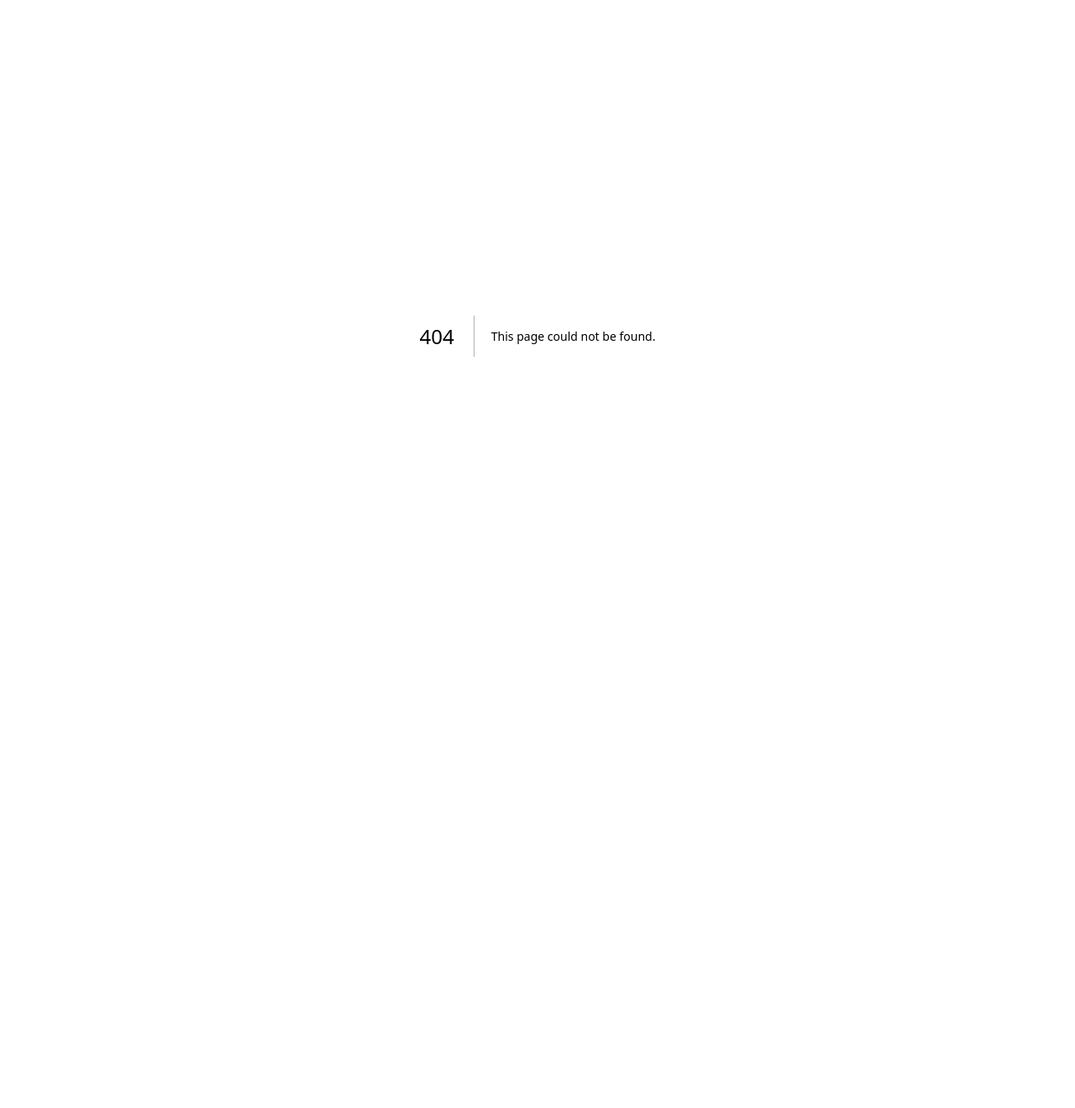
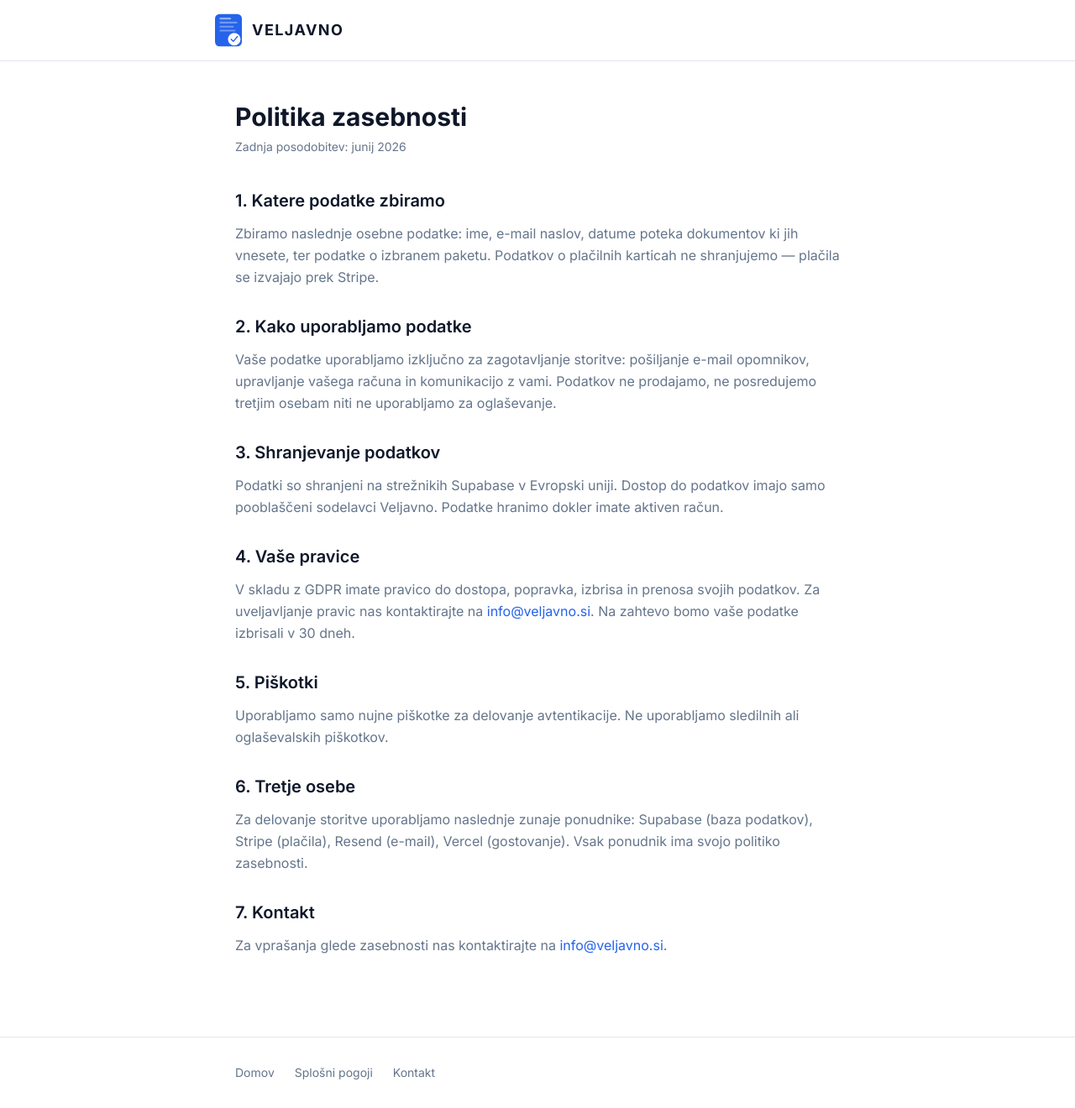
Before and after one commit to kristjandraksler/veljavno, a Next.js app: page /zasebnost in a window 1280 px wide. Before the commit this address had no page. Shown: the whole page at 84% size. Before the commit the page ends 800 px from the top, so only its background shows below. Built offline with nearby package versions, Linux system fonts and the light colour scheme.

Commit message:
Dodaj splošni pogoji in politika zasebnosti

```diff
--- a/app/page.tsx
+++ b/app/page.tsx
@@ -248,12 +248,16 @@ export default function Home() {
       </section>
 
       <footer className="border-t border-border py-10">
-        <div className="mx-auto flex max-w-7xl flex-col gap-4 px-5 text-sm text-muted-foreground md:flex-row md:items-center md:justify-between md:px-8">
-          <div className="font-display text-lg font-bold text-foreground">Veljavno</div>
-          <div>© 2026 Veljavno</div>
-          <a href="mailto:kontakt@veljavno.si" className="transition-colors hover:text-primary focus:outline-none focus:ring-4 focus:ring-primary focus:ring-offset-2">kontakt@veljavno.si</a>
-        </div>
-      </footer>
+  <div className="mx-auto flex max-w-7xl flex-col gap-4 px-5 text-sm text-muted-foreground md:flex-row md:items-center md:justify-between md:px-8">
+    <div className="font-display text-lg font-bold text-foreground">Veljavno</div>
+    <div className="flex gap-6">
+      <a href="/pogoji" className="hover:text-primary transition-colors">Splošni pogoji</a>
+      <a href="/zasebnost" className="hover:text-primary transition-colors">Zasebnost</a>
+      <a href="mailto:info@veljavno.si" className="hover:text-primary transition-colors">Kontakt</a>
+    </div>
+    <div>© 2026 Veljavno</div>
+  </div>
+</footer>
     </main>
   );
 }
--- /dev/null
+++ b/app/pogoji/page.tsx
@@ -0,0 +1,74 @@
+export default function Pogoji() {
+  return (
+    <main className="min-h-screen bg-background">
+      <nav className="border-b border-border px-6 py-4">
+        <div className="max-w-3xl mx-auto">
+          <a href="/" className="flex items-center gap-3 w-fit">
+            <svg width="32" height="40" viewBox="0 0 60 72" fill="none" xmlns="http://www.w3.org/2000/svg">
+              <rect x="0" y="0" width="60" height="72" rx="10" fill="#2563eb"/>
+              <rect x="10" y="8" width="26" height="4" rx="2" fill="white" fillOpacity="0.5"/>
+              <rect x="10" y="17" width="40" height="4" rx="2" fill="white" fillOpacity="0.35"/>
+              <rect x="10" y="26" width="32" height="4" rx="2" fill="white" fillOpacity="0.35"/>
+              <rect x="10" y="35" width="36" height="4" rx="2" fill="white" fillOpacity="0.35"/>
+              <circle cx="43" cy="56" r="14" fill="white"/>
+              <path d="M36 56 L41 61 L50 50" stroke="#2563eb" strokeWidth="2.5" strokeLinecap="round" strokeLinejoin="round"/>
+            </svg>
+            <span className="font-display text-lg font-bold tracking-[0.08em]">VELJAVNO</span>
+          </a>
+        </div>
+      </nav>
+
+      <div className="max-w-3xl mx-auto px-6 py-12">
+        <h1 className="text-3xl font-bold mb-2">Splošni pogoji uporabe</h1>
+        <p className="text-muted-foreground text-sm mb-10">Zadnja posodobitev: junij 2026</p>
+
+        <div className="prose prose-slate max-w-none space-y-8">
+
+          <section>
+            <h2 className="text-xl font-semibold mb-3">1. Splošno</h2>
+            <p className="text-muted-foreground leading-relaxed">Veljavno je spletna storitev za upravljanje in sledenje veljavnosti osebnih dokumentov. Z uporabo storitve se strinjate s temi pogoji. Storitev zagotavlja Veljavno, s sedežem v Sloveniji.</p>
+          </section>
+
+          <section>
+            <h2 className="text-xl font-semibold mb-3">2. Storitev</h2>
+            <p className="text-muted-foreground leading-relaxed">Veljavno omogoča shranjevanje datumov poteka dokumentov in pošiljanje e-mail opomnikov. Ne prevzemamo odgovornosti za morebitne posledice zamude pri podaljšanju dokumentov. Storitev je informativne narave.</p>
+          </section>
+
+          <section>
+            <h2 className="text-xl font-semibold mb-3">3. Račun in plačilo</h2>
+            <p className="text-muted-foreground leading-relaxed">Za uporabo storitve je potrebna registracija in plačilo izbranega paketa. Plačila so enkratna (Samostojni, Družinski) ali mesečna (Poslovni). Plačila so nepreklicna razen v primerih predpisanih z zakonom. Plačila se izvajajo prek Stripe.</p>
+          </section>
+
+          <section>
+            <h2 className="text-xl font-semibold mb-3">4. Zasebnost</h2>
+            <p className="text-muted-foreground leading-relaxed">Vaše osebne podatke obdelujemo v skladu z našo <a href="/zasebnost" className="text-primary hover:underline">Politiko zasebnosti</a>. Podatkov ne prodajamo tretjim osebam.</p>
+          </section>
+
+          <section>
+            <h2 className="text-xl font-semibold mb-3">5. Odgovornost</h2>
+            <p className="text-muted-foreground leading-relaxed">Veljavno ne prevzema odgovornosti za morebitne škode nastale zaradi nedelovanja storitve, zamude pri dostavi e-mail opomnikov ali napak v sistemu. Storitev se zagotavlja "kot je" brez jamstev.</p>
+          </section>
+
+          <section>
+            <h2 className="text-xl font-semibold mb-3">6. Spremembe pogojev</h2>
+            <p className="text-muted-foreground leading-relaxed">Pridržujemo si pravico do spremembe teh pogojev. O pomembnih spremembah vas bomo obvestili po e-pošti. Nadaljnja uporaba storitve po objavi sprememb pomeni strinjanje z novimi pogoji.</p>
+          </section>
+
+          <section>
+            <h2 className="text-xl font-semibold mb-3">7. Kontakt</h2>
+            <p className="text-muted-foreground leading-relaxed">Za vprašanja v zvezi s pogoji nas kontaktirajte na <a href="mailto:info@veljavno.si" className="text-primary hover:underline">info@veljavno.si</a>.</p>
+          </section>
+
+        </div>
+      </div>
+
+      <footer className="border-t border-border py-8 mt-12">
+        <div className="max-w-3xl mx-auto px-6 flex gap-6 text-sm text-muted-foreground">
+          <a href="/" className="hover:text-foreground transition-colors">Domov</a>
+          <a href="/zasebnost" className="hover:text-foreground transition-colors">Politika zasebnosti</a>
+          <a href="mailto:info@veljavno.si" className="hover:text-foreground transition-colors">Kontakt</a>
+        </div>
+      </footer>
+    </main>
+  )
+}
--- /dev/null
+++ b/app/zasebnost/page.tsx
@@ -0,0 +1,74 @@
+export default function Zasebnost() {
+  return (
+    <main className="min-h-screen bg-background">
+      <nav className="border-b border-border px-6 py-4">
+        <div className="max-w-3xl mx-auto">
+          <a href="/" className="flex items-center gap-3 w-fit">
+            <svg width="32" height="40" viewBox="0 0 60 72" fill="none" xmlns="http://www.w3.org/2000/svg">
+              <rect x="0" y="0" width="60" height="72" rx="10" fill="#2563eb"/>
+              <rect x="10" y="8" width="26" height="4" rx="2" fill="white" fillOpacity="0.5"/>
+              <rect x="10" y="17" width="40" height="4" rx="2" fill="white" fillOpacity="0.35"/>
+              <rect x="10" y="26" width="32" height="4" rx="2" fill="white" fillOpacity="0.35"/>
+              <rect x="10" y="35" width="36" height="4" rx="2" fill="white" fillOpacity="0.35"/>
+              <circle cx="43" cy="56" r="14" fill="white"/>
+              <path d="M36 56 L41 61 L50 50" stroke="#2563eb" strokeWidth="2.5" strokeLinecap="round" strokeLinejoin="round"/>
+            </svg>
+            <span className="font-display text-lg font-bold tracking-[0.08em]">VELJAVNO</span>
+          </a>
+        </div>
+      </nav>
+
+      <div className="max-w-3xl mx-auto px-6 py-12">
+        <h1 className="text-3xl font-bold mb-2">Politika zasebnosti</h1>
+        <p className="text-muted-foreground text-sm mb-10">Zadnja posodobitev: junij 2026</p>
+
+        <div className="prose prose-slate max-w-none space-y-8">
+
+          <section>
+            <h2 className="text-xl font-semibold mb-3">1. Katere podatke zbiramo</h2>
+            <p className="text-muted-foreground leading-relaxed">Zbiramo naslednje osebne podatke: ime, e-mail naslov, datume poteka dokumentov ki jih vnesete, ter podatke o izbranem paketu. Podatkov o plačilnih karticah ne shranjujemo — plačila se izvajajo prek Stripe.</p>
+          </section>
+
+          <section>
+            <h2 className="text-xl font-semibold mb-3">2. Kako uporabljamo podatke</h2>
+            <p className="text-muted-foreground leading-relaxed">Vaše podatke uporabljamo izključno za zagotavljanje storitve: pošiljanje e-mail opomnikov, upravljanje vašega računa in komunikacijo z vami. Podatkov ne prodajamo, ne posredujemo tretjim osebam niti ne uporabljamo za oglaševanje.</p>
+          </section>
+
+          <section>
+            <h2 className="text-xl font-semibold mb-3">3. Shranjevanje podatkov</h2>
+            <p className="text-muted-foreground leading-relaxed">Podatki so shranjeni na strežnikih Supabase v Evropski uniji. Dostop do podatkov imajo samo pooblaščeni sodelavci Veljavno. Podatke hranimo dokler imate aktiven račun.</p>
+          </section>
+
+          <section>
+            <h2 className="text-xl font-semibold mb-3">4. Vaše pravice</h2>
+            <p className="text-muted-foreground leading-relaxed">V skladu z GDPR imate pravico do dostopa, popravka, izbrisa in prenosa svojih podatkov. Za uveljavljanje pravic nas kontaktirajte na <a href="mailto:info@veljavno.si" className="text-primary hover:underline">info@veljavno.si</a>. Na zahtevo bomo vaše podatke izbrisali v 30 dneh.</p>
+          </section>
+
+          <section>
+            <h2 className="text-xl font-semibold mb-3">5. Piškotki</h2>
+            <p className="text-muted-foreground leading-relaxed">Uporabljamo samo nujne piškotke za delovanje avtentikacije. Ne uporabljamo sledilnih ali oglaševalskih piškotkov.</p>
+          </section>
+
+          <section>
+            <h2 className="text-xl font-semibold mb-3">6. Tretje osebe</h2>
+            <p className="text-muted-foreground leading-relaxed">Za delovanje storitve uporabljamo naslednje zunaje ponudnike: Supabase (baza podatkov), Stripe (plačila), Resend (e-mail), Vercel (gostovanje). Vsak ponudnik ima svojo politiko zasebnosti.</p>
+          </section>
+
+          <section>
+            <h2 className="text-xl font-semibold mb-3">7. Kontakt</h2>
+            <p className="text-muted-foreground leading-relaxed">Za vprašanja glede zasebnosti nas kontaktirajte na <a href="mailto:info@veljavno.si" className="text-primary hover:underline">info@veljavno.si</a>.</p>
+          </section>
+
+        </div>
+      </div>
+
+      <footer className="border-t border-border py-8 mt-12">
+        <div className="max-w-3xl mx-auto px-6 flex gap-6 text-sm text-muted-foreground">
+          <a href="/" className="hover:text-foreground transition-colors">Domov</a>
+          <a href="/pogoji" className="hover:text-foreground transition-colors">Splošni pogoji</a>
+          <a href="mailto:info@veljavno.si" className="hover:text-foreground transition-colors">Kontakt</a>
+        </div>
+      </footer>
+    </main>
+  )
+}
```
